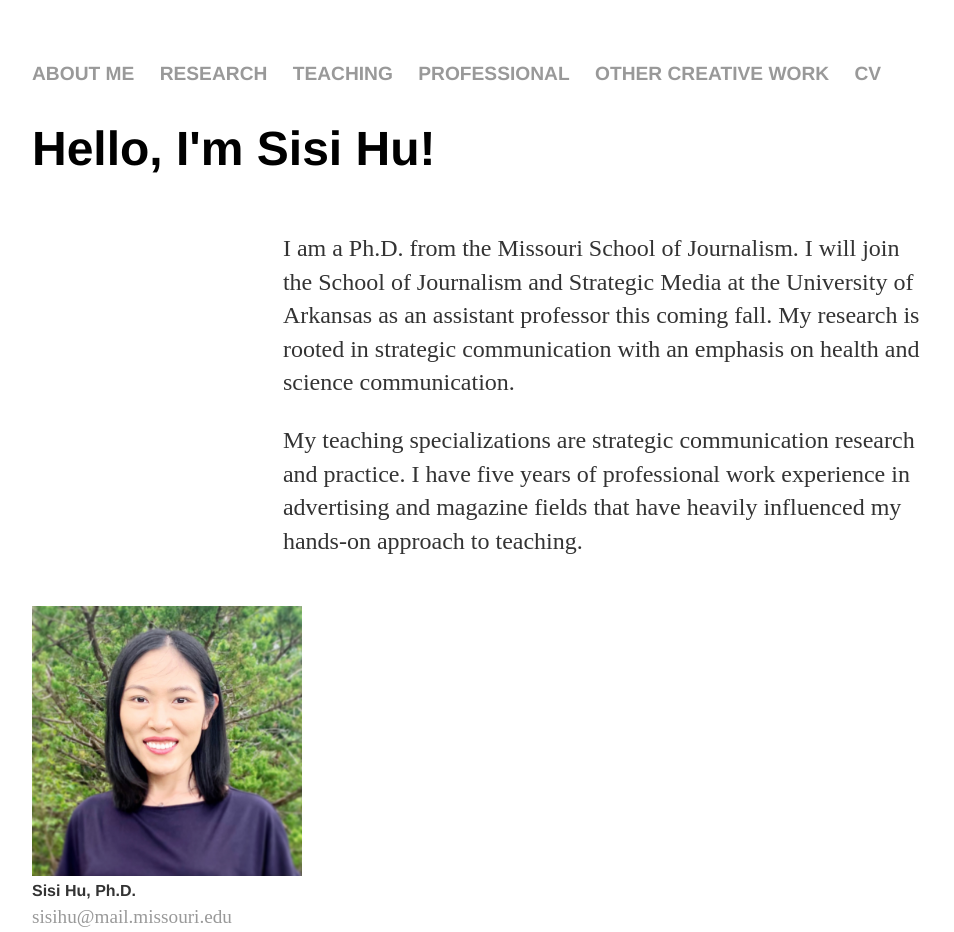
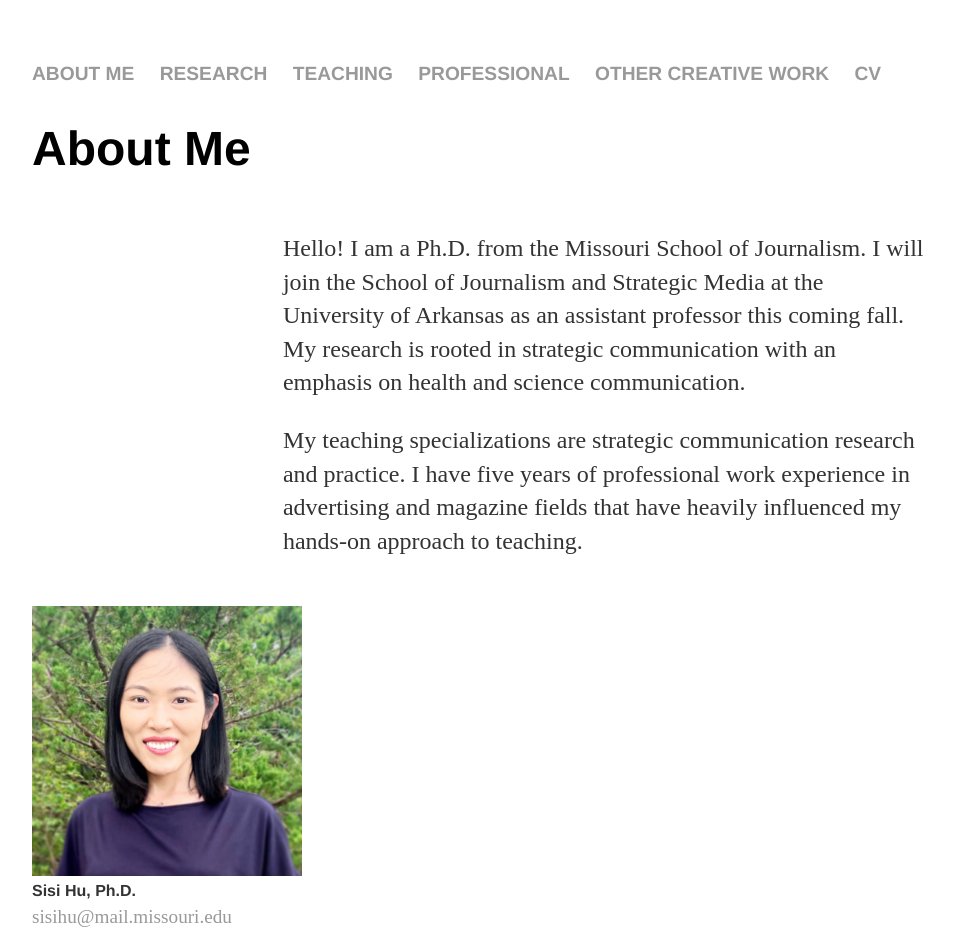
Before and after one commit to sisihuphd/sisihuphd.github.io, a Jekyll site: the page built from index.html, in a window 1280 px wide. Shown: the whole page, without its empty margins (160-1114 px from the left). Built offline with Jekyll 4.4.1, drawn with Linux system fonts in a browser that asks for light colours.

Commit message:
Update index.html

```diff
--- a/index.html
+++ b/index.html
@@ -3,9 +3,9 @@ layout: default
 title: Sisi Hu | About Me
 ---
 <div class="blurb">
-	<h1>Hello, I'm Sisi Hu!</h1>
+	<h1>About Me</h1>
 	      <div id="intro">
-	              <p>I am a Ph.D. from the Missouri School of Journalism.
+	              <p>Hello! I am a Ph.D. from the Missouri School of Journalism.
 	              I will join the School of Journalism and Strategic Media at the University of Arkansas as an assistant professor this coming fall.
 	              My research is rooted in strategic communication with an emphasis on health and science communication.</p>
 
```
